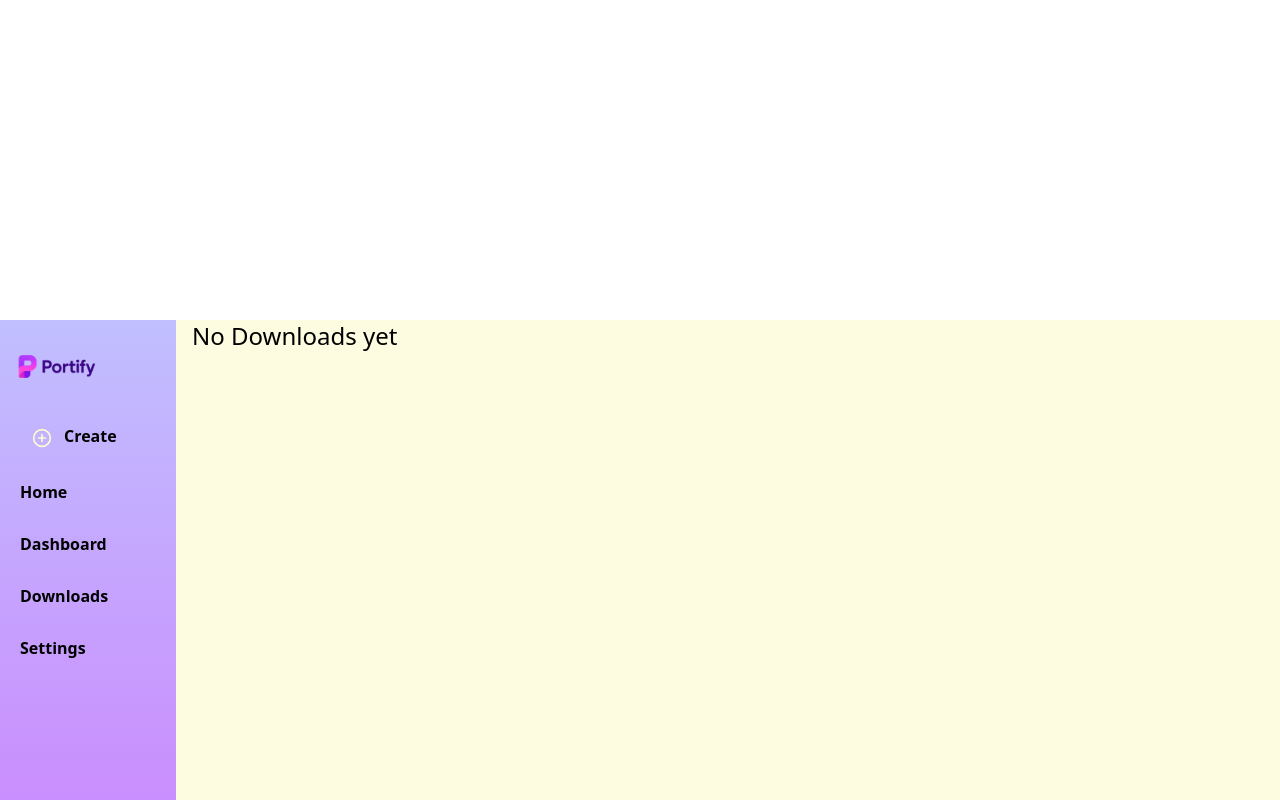
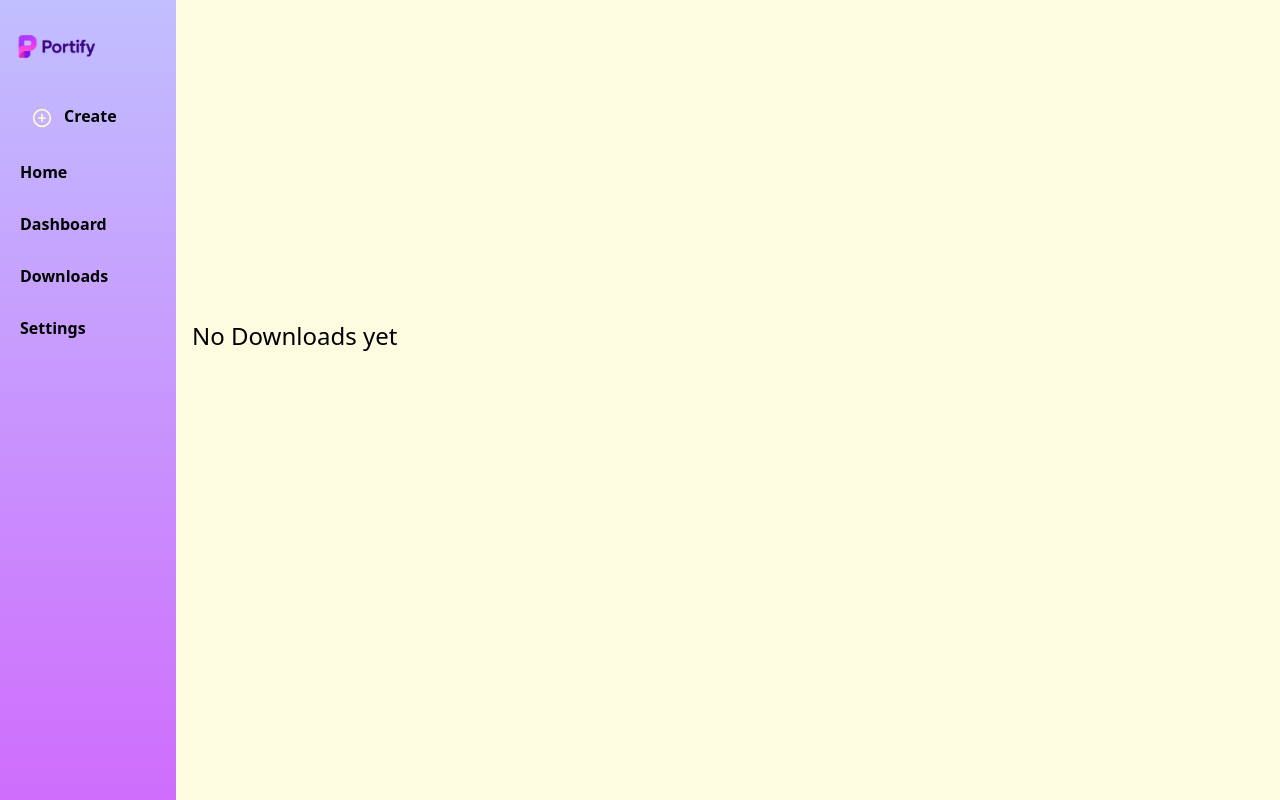
Before and after one commit to VISHNUPRIYA-D/Portfolio-Resume-frontend, a React (Vite) app: page /downloads in a window 1280 px wide. Shown: the top 800 px of the page. Built offline with nearby package versions, Linux system fonts and the light colour scheme.

Commit message:
Update Downloads.jsx

```diff
--- a/src/pages/Downloads.jsx
+++ b/src/pages/Downloads.jsx
@@ -12,7 +12,7 @@ const Downloads = () => {
    <div className="bg-[#fcfbd4b8] min-h-screen w-full dark:bg-gray-800 dark:text-white">
           <Sidebar />
        {!saveDownload.length && (
-      <p className='text-xl md:text-2xl md:ml-48 mt-[25%]'>No Downloads yet</p>
+      <p className='text-xl md:text-2xl md:ml-48 pt-[25%]'>No Downloads yet</p>
        )}
         {saveDownload?.length > 0 && saveDownload.some((t) => t.downloaded) && (
             <div className='md:ml-48 bg-fixed mx-4'>
```
